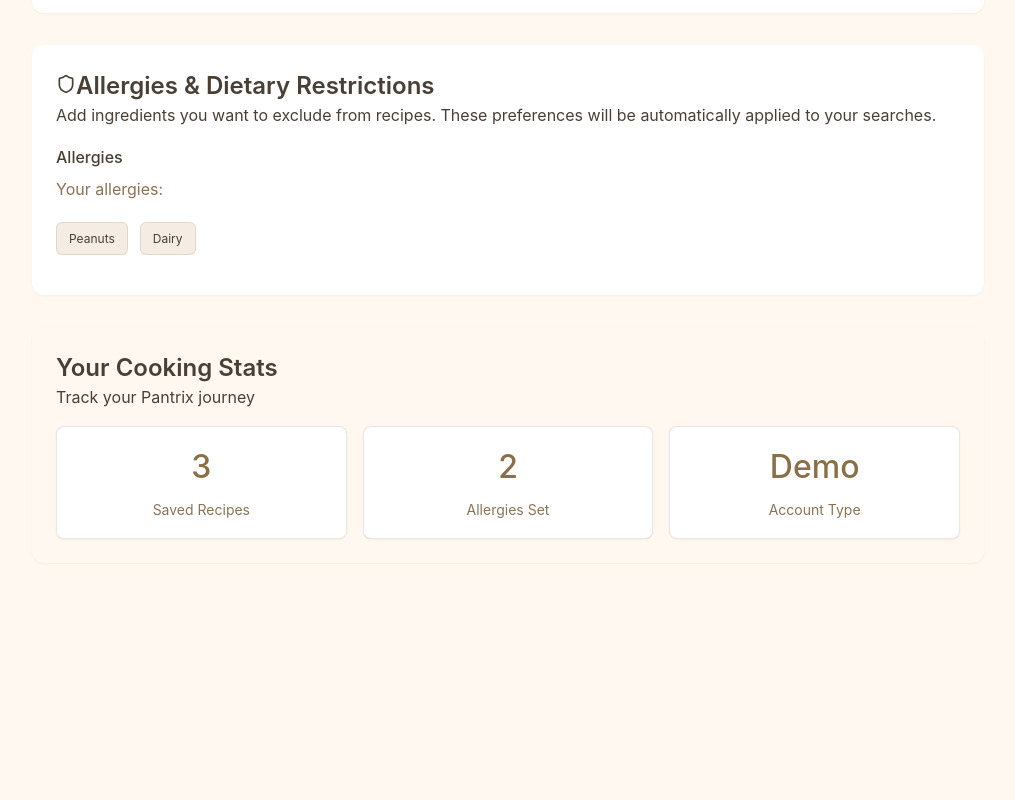
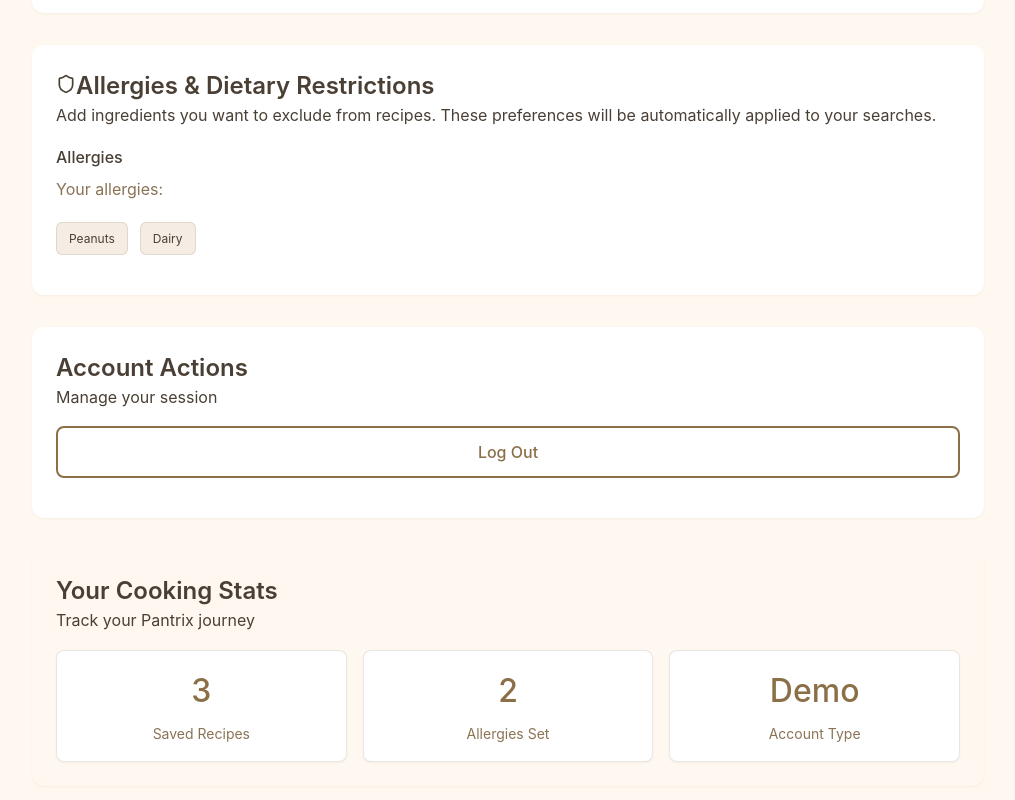
Before and after one commit to 1Sara19/Pantrix, a React (Vite) app: page /profile in a window 1280 px wide. Shown: the part 624-1424 px from the top of the page, without its empty margins (132-1147 px from the left). Before the commit the page ends 1211 px from the top, so only its background shows below. Built offline with nearby package versions, Linux system fonts and the light colour scheme.

Commit message:
add logout button to profile and update routing

```diff
--- a/src/App.jsx
+++ b/src/App.jsx
@@ -6,6 +6,14 @@ import Favorites from "./pages/Favorites";
 import Profile from "./pages/Profile";
 import MealPlan from "./pages/MealPlan";
 import ContactUs from "./pages/ContactUs";
+import Login from "./pages/Login";
+import SignUp from "./pages/SignUp";
+import AdminDashboard from "./pages/AdminDashboard";
+import ManageUsers from "./pages/ManageUsers";
+import ManageFilters from "./pages/ManageFilters";
+import ManageComments from "./pages/ManageComments";
+import ReviewReports from "./pages/ReviewReports";
+import RecipeLimits from "./pages/RecipeLimits";
 
 function App() {
   return (
@@ -17,6 +25,16 @@ function App() {
         <Route path="/profile" element={<Profile />} />
         <Route path="/meal-planning" element={<MealPlan />} />
         <Route path="/contact" element={<ContactUs />} />
+
+        <Route path="/login" element={<Login />} />
+        <Route path="/signup" element={<SignUp />} />
+
+        <Route path="/admin" element={<AdminDashboard />} />
+        <Route path="/admin/users" element={<ManageUsers />} />
+        <Route path="/admin/filters" element={<ManageFilters />} />
+        <Route path="/admin/comments" element={<ManageComments />} />
+        <Route path="/admin/reports" element={<ReviewReports />} />
+        <Route path="/admin/recipe-limits" element={<RecipeLimits />} />
       </Routes>
     </>
   );
--- a/src/pages/Profile.jsx
+++ b/src/pages/Profile.jsx
@@ -72,6 +72,12 @@ function Profile() {
     setAllergies(user.allergies || []);
     setAllergyInput("");
     setIsEditing(false);
+  };
+
+  const handleLogout = () => {
+    localStorage.removeItem("token");
+    localStorage.removeItem("user");
+    navigate("/login");
   };
 
   return (
@@ -212,6 +218,23 @@ function Profile() {
           </div>
         </div>
 
+        <div className="profile-card">
+          <div className="card-header">
+            <h2>Account Actions</h2>
+            <p>Manage your session</p>
+          </div>
+
+          <div className="card-content">
+            <button
+              type="button"
+              className="btn btn-secondary logout-btn"
+              onClick={handleLogout}
+            >
+              Log Out
+            </button>
+          </div>
+        </div>
+
         {isEditing && (
           <div className="action-buttons">
             <button
--- a/src/styles/profile.css
+++ b/src/styles/profile.css
@@ -167,3 +167,6 @@
     flex-direction: column;
   }
 }
+.logout-btn {
+  min-width: 140px;
+}
```
